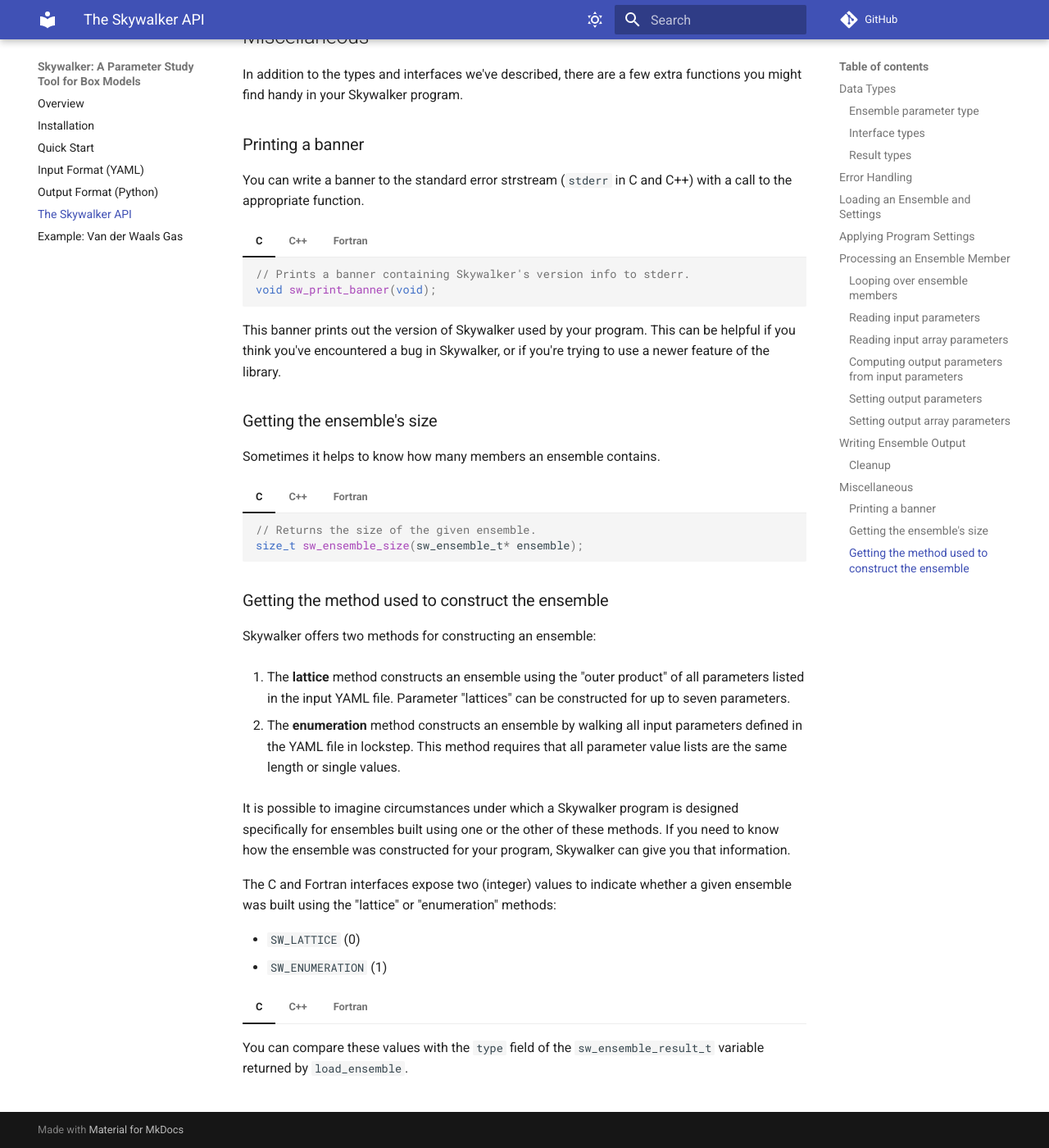
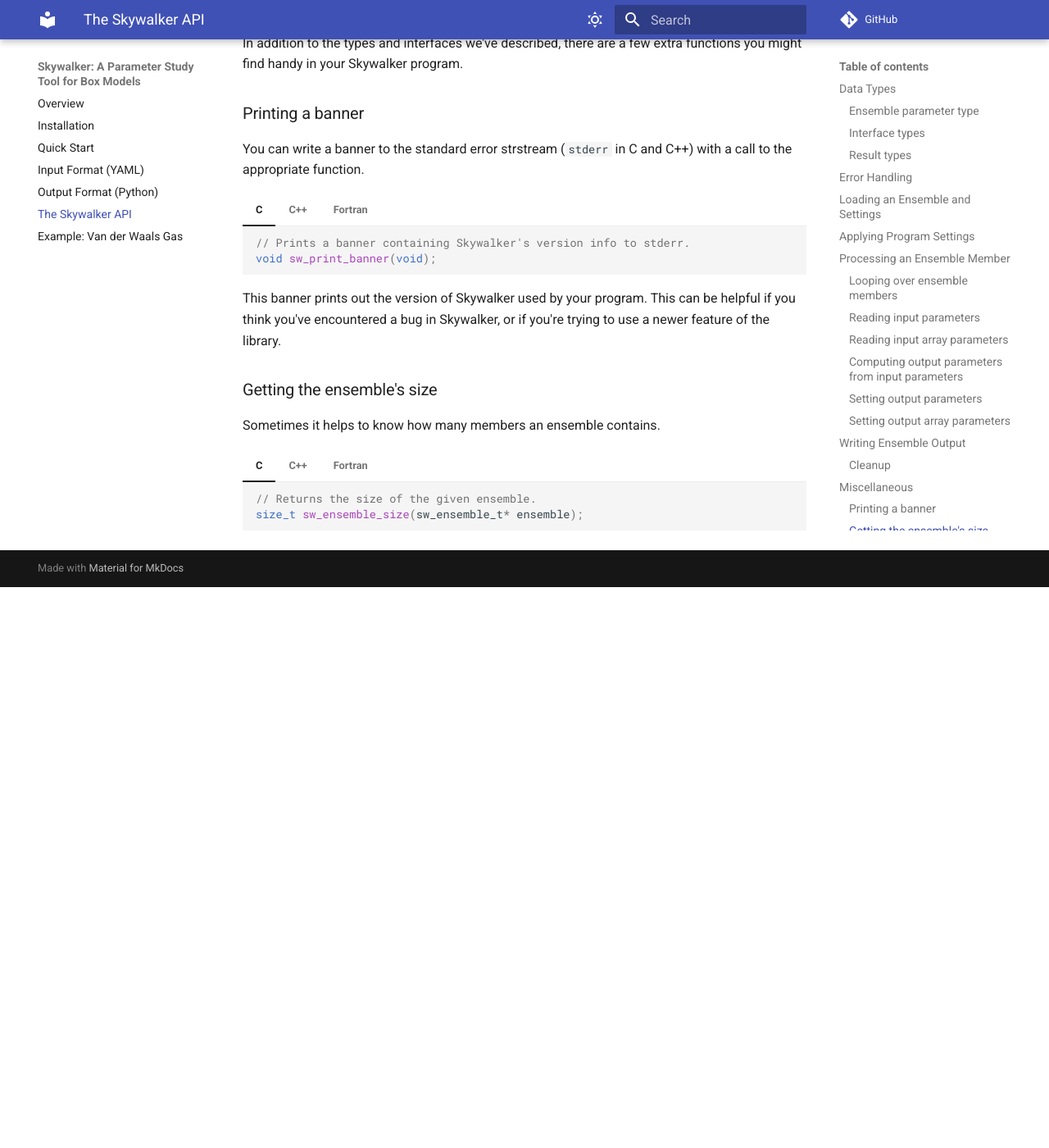
Before and after one commit to eagles-project/skywalker, an MkDocs documentation site: the page built from docs/api.md, in a window 1280 px wide and 1400 px high, scrolled down 10164 px. Shown: the whole window at 82% size. Built offline with MkDocs 1.6.1 and Material for MkDocs 9.7.7, drawn with Linux system fonts in a browser that asks for light colours; comment, search, counter and statistics services are not loaded; after the commit the page ends 10880 px from its top, so only the background shows below that; some of the changed text lies outside the part shown.

Commit message:
Removed ensemble type from API and bumped version number.

````diff
--- a/CMakeLists.txt
+++ b/CMakeLists.txt
@@ -15,7 +15,7 @@
 
 # Version numbers.
 set (SKYWALKER_MAJOR_VERSION 0)
-set (SKYWALKER_MINOR_VERSION 3)
+set (SKYWALKER_MINOR_VERSION 4)
 set (SKYWALKER_PATCH_VERSION 0)
 
 set (SKYWALKER_VERSION "${SKYWALKER_MAJOR_VERSION}.${SKYWALKER_MINOR_VERSION}.${SKYWALKER_PATCH_VERSION}")
--- a/docs/api.md
+++ b/docs/api.md
@@ -90,9 +90,6 @@
     ``` c++
     class Ensemble final {
      public:
-      // Returns the type of the ensemble (SW_LATTICE or SW_ENUMERATION).
-      EnsembleType type() const;
-
       // Returns the settings associated with this ensemble.
       const Settings& settings() const;
 
@@ -336,8 +333,6 @@
       sw_settings_t *settings;
       // The ensemble loaded (or NULL on failure)
       sw_ensemble_t *ensemble;
-      // The ensemble's type
-      sw_ens_type_t type;
       // An error code indicating any problems encountered loading the ensemble
       // (zero = success, non-zero = failure)
       int error_code;
@@ -972,45 +967,3 @@
 === "Fortran"
     The ensemble's size is stored in the `size` field of the `ensemble_t`
     derived type.
-
-### Getting the method used to construct the ensemble
-
-Skywalker offers two methods for constructing an ensemble:
-
-1. The **lattice** method constructs an ensemble using the "outer product" of
-   all parameters listed in the input YAML file. Parameter "lattices" can be
-   constructed for up to seven parameters.
-
-2. The **enumeration** method constructs an ensemble by walking all input
-   parameters defined in the YAML file in lockstep. This method requires that
-   all parameter value lists are the same length or single values.
-
-It is possible to imagine circumstances under which a Skywalker program is
-designed specifically for ensembles built using one or the other of these
-methods. If you need to know how the ensemble was constructed for your
-program, Skywalker can give you that information.
-
-The C and Fortran interfaces expose two (integer) values to indicate whether a
-given ensemble was built using the "lattice" or "enumeration" methods:
-
-* `SW_LATTICE` (0)
-* `SW_ENUMERATION` (1)
-
-=== "C"
-    You can compare these values with the `type` field of the
-    `sw_ensemble_result_t` variable returned by `load_ensemble`.
-=== "C++"
-    ``` c++
-    // Ensemble type (SW_LATTICE or SW_ENUMERATION).
-    using EnsembleType = sw_ens_type_t;
-    ...
-    class Ensemble final {
-      ...
-      // Returns the type of the ensemble (SW_LATTICE or SW_ENUMERATION).
-      EnsembleType type() const;
-      ...
-    };
-    ```
-=== "Fortran"
-    You can compare these values with the `type` field of the
-    `ensemble_result_t` variable returned by `load_ensemble`.
````
Also changed, not shown: 1 other file.
